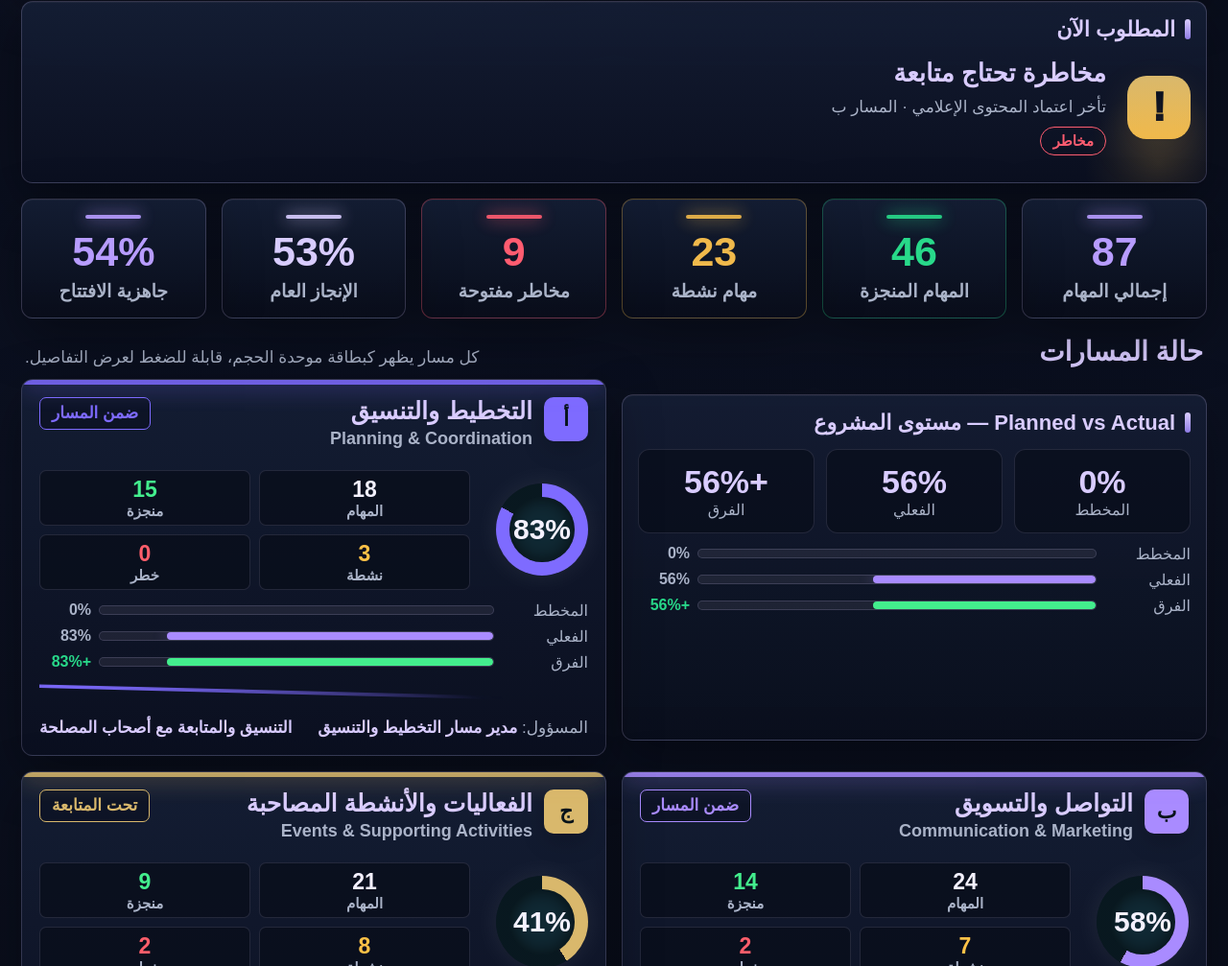
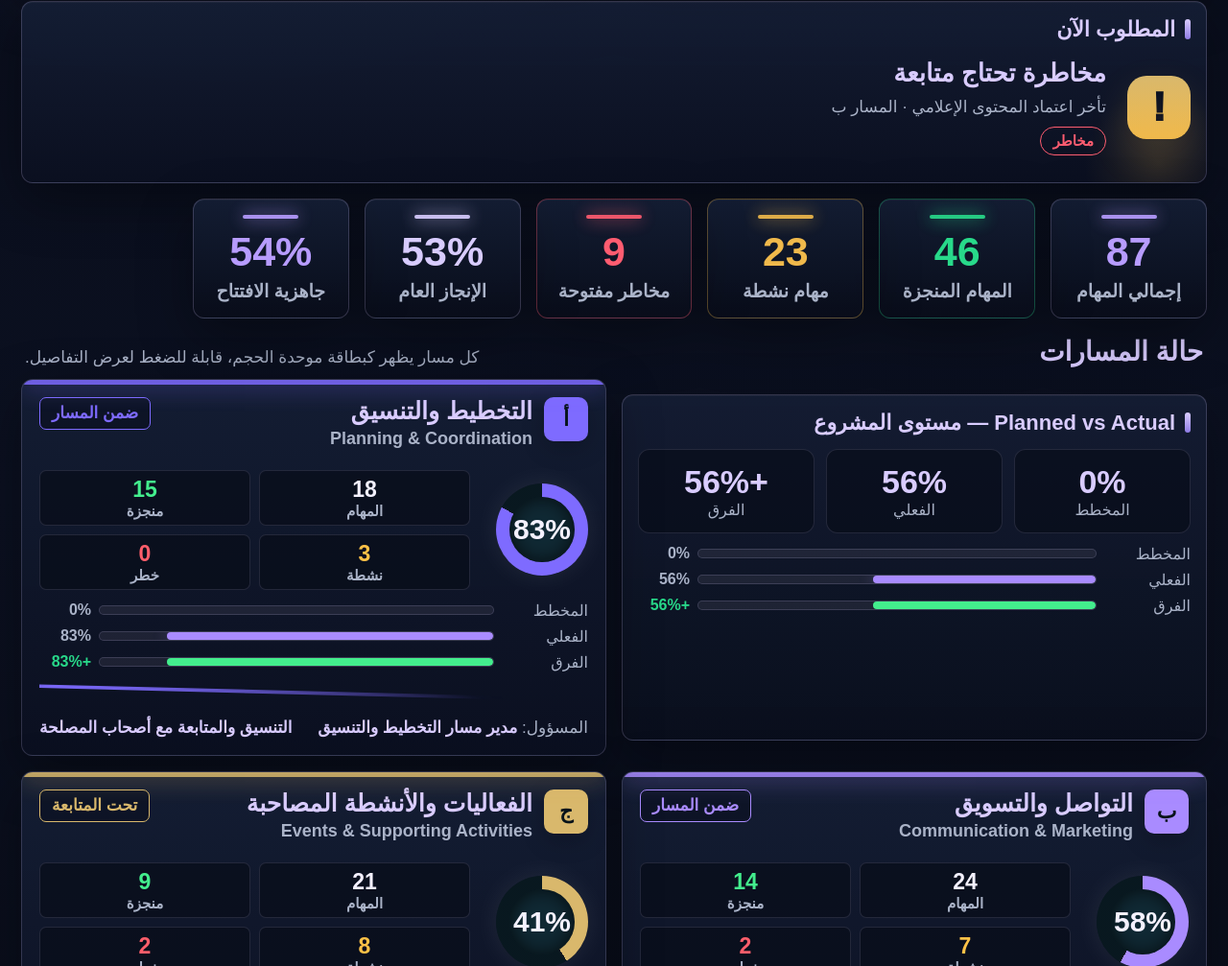
Before and after one commit to aalamoudi-sudo/kag-live-command-centera, a website: page public/index.html in a window 1280 px wide. Shown: the part 904-1911 px from the top of the page at 96% size. Drawn offline with nearby package versions, Linux system fonts and the light colour scheme; no server answers.

Commit message:
Add files via upload

```diff
--- a/public/style.css
+++ b/public/style.css
@@ -1507,7 +1507,7 @@ body.admin-unlocked .admin-session-bar{display:block}
 }
 .home-kpi-grid{
   margin:0 0 18px!important;
-  grid-template-columns:repeat(6,1fr)!important;
+  grid-template-columns:repeat(7,1fr)!important;
 }
 .home-kpi-grid .kpi{
   min-height:118px;
@@ -1677,7 +1677,7 @@ body.admin-unlocked .admin-session-bar{display:block}
   font-size:16px;
 }
 .home-kpi-grid{
-  grid-template-columns:repeat(6,1fr)!important;
+  grid-template-columns:repeat(7,1fr)!important;
 }
 @media(max-width:900px){
   .countdown-grid{
```
